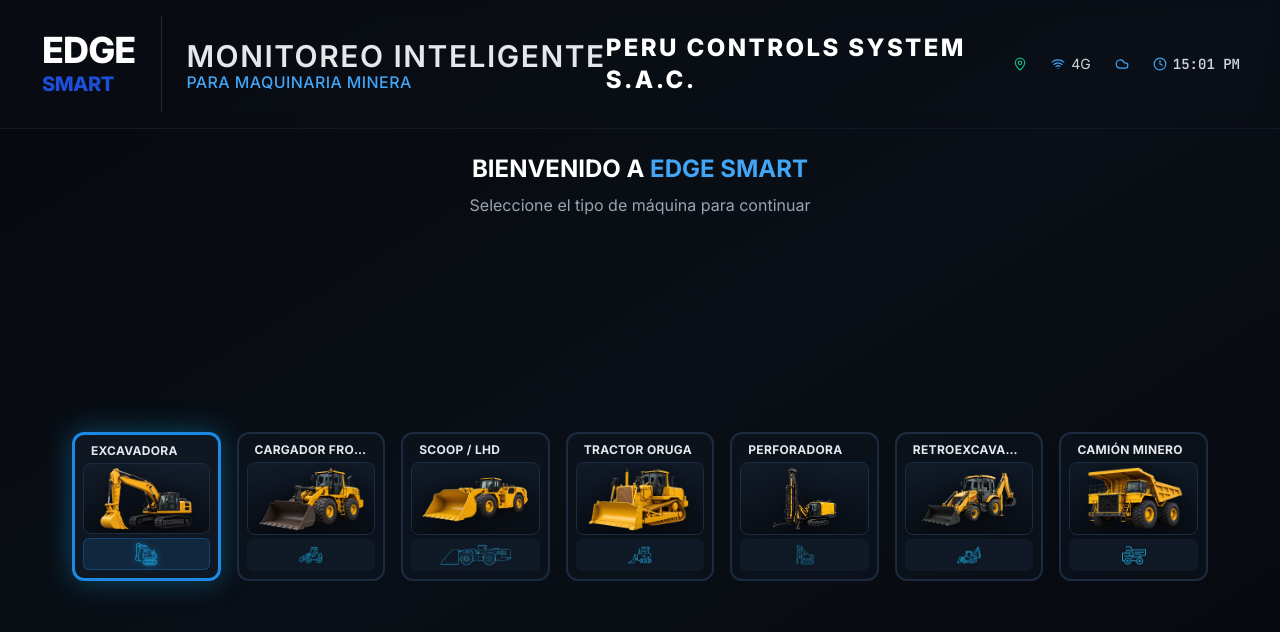
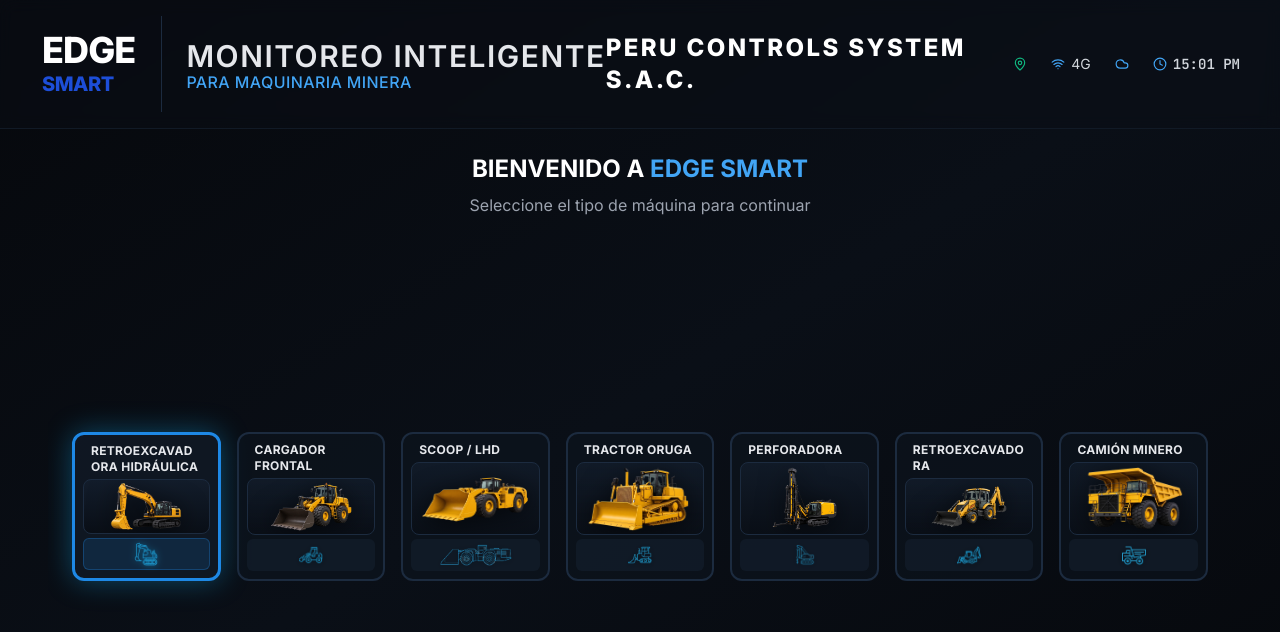
Before and after one commit to estefanytorres31/maqueta-mineria, a React (Vite) app: page / in a window 1280 px wide. Shown: the top 632 px of the page. Built offline with nearby package versions, Linux system fonts and the light colour scheme.

Commit message:
feat: implement MachineCard component and add static machine data definitions

```diff
--- a/src/renderer/components/machine-selector/MachineCard.tsx
+++ b/src/renderer/components/machine-selector/MachineCard.tsx
@@ -24,7 +24,7 @@ export default function MachineCard({ machine, isSelected, onClick, variant = 'g
     >
 
       <div className="w-full text-left flex-shrink-0 px-1 sm:px-1.5 md:px-1.5 lg:px-1.5 xl:px-2 2xl:px-2.5">
-        <div className={`${isGrid ? 'text-[9px] sm:text-[10px] md:text-xs lg:text-xs xl:text-[12px] 2xl:text-[12px]' : 'text-[8px] sm:text-[10px] md:text-xs xl:text-sm 2xl:text-base'} font-bold text-gray-200 uppercase tracking-wide sm:tracking-wider md:tracking-[0.08em] xl:tracking-wide 2xl:tracking-wide truncate leading-tight`}>
+        <div className={`${isGrid ? 'text-[9px] sm:text-[10px] md:text-xs lg:text-xs xl:text-[12px] 2xl:text-[12px]' : 'text-[8px] sm:text-[10px] md:text-xs xl:text-sm 2xl:text-base'} font-bold text-gray-200 uppercase tracking-wide sm:tracking-wider md:tracking-[0.08em] xl:tracking-wide 2xl:tracking-wide line-clamp-2 leading-tight break-words`}>
           {machine.name}
         </div>
       </div>
--- a/src/renderer/data/machines.ts
+++ b/src/renderer/data/machines.ts
@@ -4,10 +4,10 @@ export const MACHINES: Machine[] = [
   {
     id: '375l',
     type: 'excavator',
-    name: 'EXCAVADORA',
+    name: 'RETROEXCAVADORA HIDRÁULICA',
     model: '3754L',
     code: 'EQ-002',
-    category: 'EXCAVADORA HIDRÁULICA',
+    category: 'RETROEXCAVADORA HIDRÁULICA',
     imageUrl: './maquinaria/excavadora.webp',
     iconUrl: './maquinaria/iconos/excavadora.webp'
   },
```
